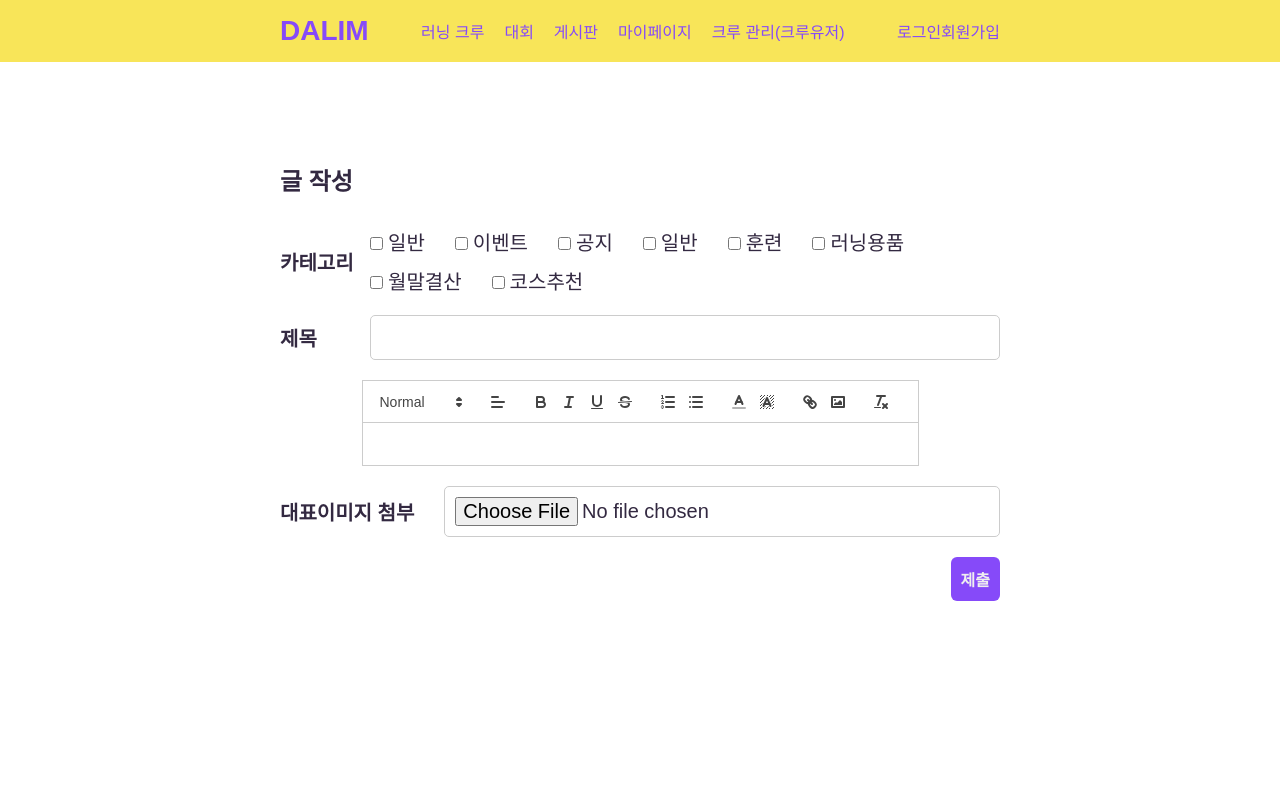
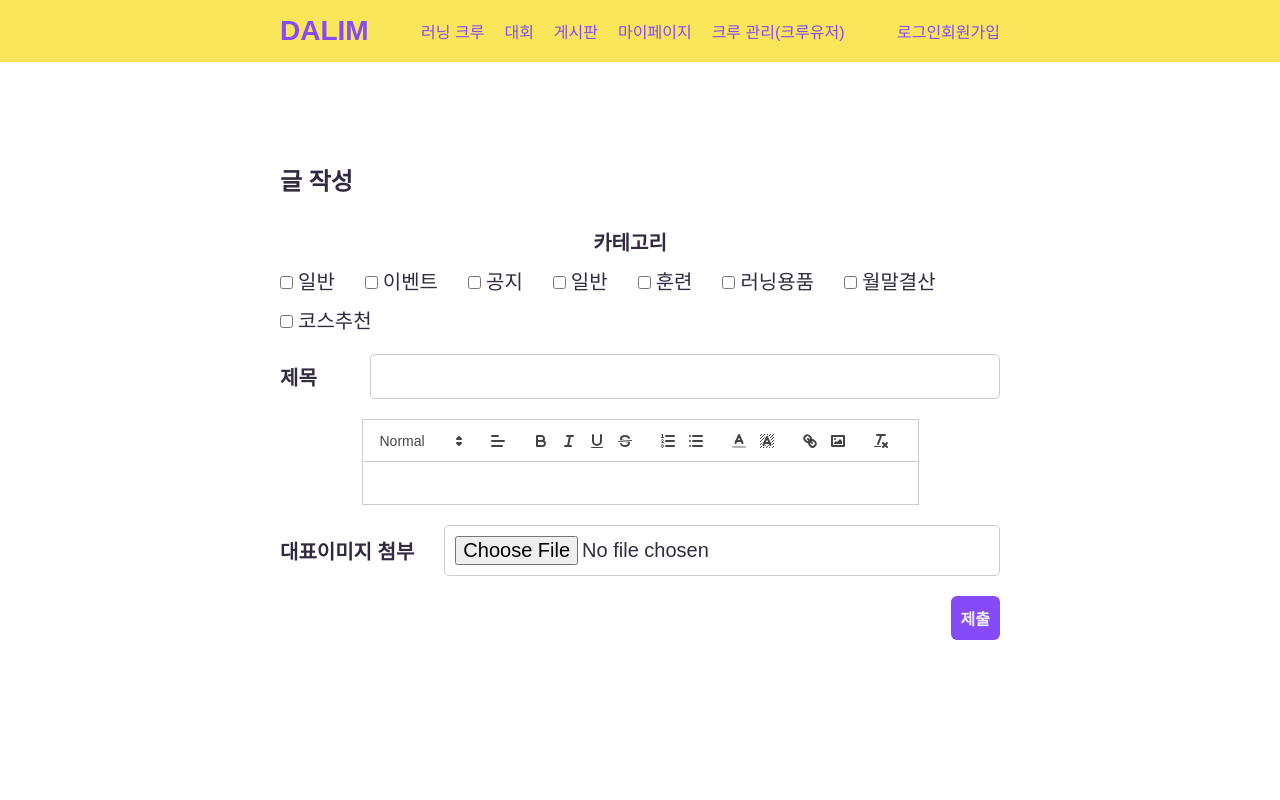
Before and after one commit to escape1001/dalim_front, a Next.js app in the folder dalim/: page /board/form in a window 1280 px wide. Shown: the top 800 px of the page. Built offline with nearby package versions, Linux system fonts and the light colour scheme.

Commit message:
:lipstick: default-form 체크박스 스타일 global에서 관리

```diff
--- a/dalim/pages/board/form.js
+++ b/dalim/pages/board/form.js
@@ -16,18 +16,6 @@ const Wrapper = styled.main`
 
     input{
         border-color: var(--color-grey);
-    }
-
-    .category-list{
-        flex-grow: 1;
-        display: flex;
-        gap: 1rem;
-        flex-wrap: wrap;
-    }
-
-    .category-list label{
-        font-weight: 400;
-        padding-left: .5rem;
     }
 
     .btn-row{
@@ -177,7 +165,7 @@ export default function PostForm(){
                     <ul>
                         <li>
                             <label>카테고리</label>
-                            <ul className="category-list">
+                            <ul className="checkbox-group">
                                 {
                                     // staff만 post_classification 작성 가능
                                     // post.post_classification에 해당하는 값은 체크되어 있어야 함
--- a/dalim/styles/globals.css
+++ b/dalim/styles/globals.css
@@ -151,6 +151,7 @@ main{
   display: flex;
   justify-content: center;
   align-items: center;
+  flex-wrap: wrap;
   gap:1rem;
 }
 
@@ -158,6 +159,10 @@ main{
   padding-right: 2rem;
   min-width: 8rem;
   font-weight: 800;
+}
+
+.default-form label.grow{
+  flex-grow: 1;
 }
 
 .default-form input,
@@ -193,6 +198,22 @@ main{
 
 .default-form .radio-group input{
   display: none;
+}
+
+.default-form .checkbox-group{
+  flex-grow: 1;
+  display: flex;
+  gap: 1rem;
+  flex-wrap: wrap;
+}
+
+.default-form .checkbox-group label{
+  font-weight: 400;
+  padding-left: .5rem;
+}
+
+.default-form .btn-area{
+  justify-content: flex-end;
 }
 
 .default-table{
```
